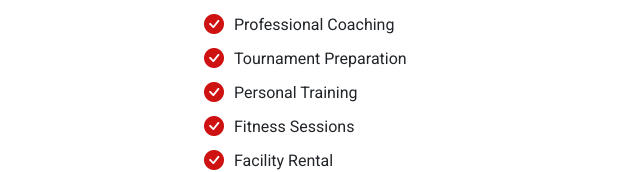
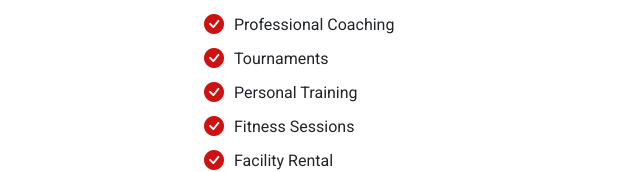
Before and after one commit to gargsaar/7xttacademy.github.io, a plain HTML site: page index.html in a window 1280 px wide. Shown: the part 898-1070 px from the top of the page, 591-1231 px from the left. Drawn offline with Linux system fonts and the light colour scheme.

Commit message:
minor update index.html

```diff
--- a/index.html
+++ b/index.html
@@ -115,7 +115,7 @@
               </p>
               <ul>
                 <li><i class="bi bi-check-circle-fill"></i> <span>Professional Coaching</span></li>
-                <li><i class="bi bi-check-circle-fill"></i> <span>Tournament Preparation</span></li>
+                <li><i class="bi bi-check-circle-fill"></i> <span>Tournaments</span></li>
                 <li><i class="bi bi-check-circle-fill"></i> <span>Personal Training</span></li>
                 <li><i class="bi bi-check-circle-fill"></i> <span>Fitness Sessions</span></li>
                 <li><i class="bi bi-check-circle-fill"></i> <span>Facility Rental</span></li>
```
